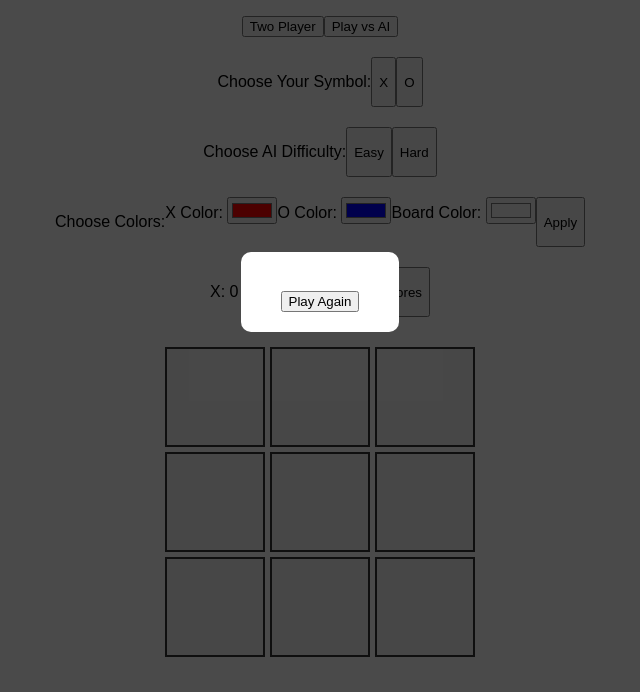
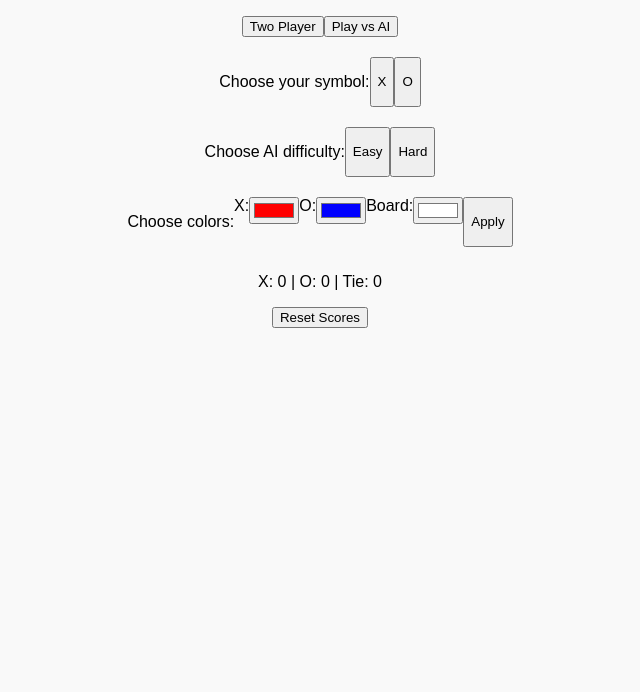
Before and after one commit to JaweriaI/tic-tac-toe, a plain HTML site: page index.html in a window 1280 px wide. Shown: the part 108-800 px from the top of the page, without its empty margins (320-960 px from the left). Drawn offline with nearby package versions, Linux system fonts and the light colour scheme.

Commit message:
Update index.html

```diff
--- a/index.html
+++ b/index.html
@@ -1,54 +1,49 @@
 <!DOCTYPE html>
 <html lang="en">
 <head>
-<meta charset="UTF-8">
-<meta name="viewport" content="width=device-width, initial-scale=1.0">
-<title>Tic Tac Toe</title>
-<link rel="stylesheet" href="style.css">
+  <meta charset="UTF-8">
+  <meta name="viewport" content="width=device-width, initial-scale=1.0">
+  <title>Tic Tac Toe</title>
+  <link rel="stylesheet" href="style.css">
 </head>
 <body>
   <h1>Tic Tac Toe</h1>
 
   <div id="menu">
-    <button id="two-player">Two Player</button>
-    <button id="vs-ai">Play vs AI</button>
+    <button id="two-player-btn">Two Player</button>
+    <button id="vs-ai-btn">Play vs AI</button>
   </div>
 
   <div id="symbol-choice" class="hidden">
-    <p>Choose Your Symbol:</p>
-    <button id="choose-x">X</button>
-    <button id="choose-o">O</button>
+    <p>Choose your symbol:</p>
+    <button id="choose-x-btn">X</button>
+    <button id="choose-o-btn">O</button>
   </div>
 
   <div id="difficulty-choice" class="hidden">
-    <p>Choose AI Difficulty:</p>
-    <button id="easy">Easy</button>
-    <button id="hard">Hard</button>
+    <p>Choose AI difficulty:</p>
+    <button id="easy-btn">Easy</button>
+    <button id="hard-btn">Hard</button>
   </div>
 
   <div id="color-choice" class="hidden">
-    <p>Choose Colors:</p>
-    <label>X Color: <input type="color" id="color-x" value="#FF0000"></label>
-    <label>O Color: <input type="color" id="color-o" value="#0000FF"></label>
-    <label>Board Color: <input type="color" id="color-board" value="#f0f0f0"></label>
-    <button id="apply-colors">Apply</button>
+    <p>Choose colors:</p>
+    X: <input type="color" id="color-x" value="#FF0000">
+    O: <input type="color" id="color-o" value="#0000FF">
+    Board: <input type="color" id="color-board" value="#FFFFFF">
+    <button id="apply-colors-btn">Apply</button>
   </div>
 
-  <div id="scoreboard">
+  <div id="scores">
     <p>X: <span id="score-x">0</span> | O: <span id="score-o">0</span> | Tie: <span id="score-tie">0</span></p>
-    <button id="reset">Reset Scores</button>
+    <button id="reset-btn">Reset Scores</button>
   </div>
 
-  <div id="board"></div>
-
-  <div id="overlay" class="hidden">
-    <div id="overlay-content">
-      <h2 id="overlay-message"></h2>
-      <button id="overlay-reset">Play Again</button>
-    </div>
+  <!-- Board container -->
+  <div id="board-container">
+    <div id="board"></div>
   </div>
 
-  <script src="https://cdn.jsdelivr.net/npm/canvas-confetti@1.5.1/dist/confetti.browser.min.js"></script>
   <script src="script.js"></script>
 </body>
 </html>
```
